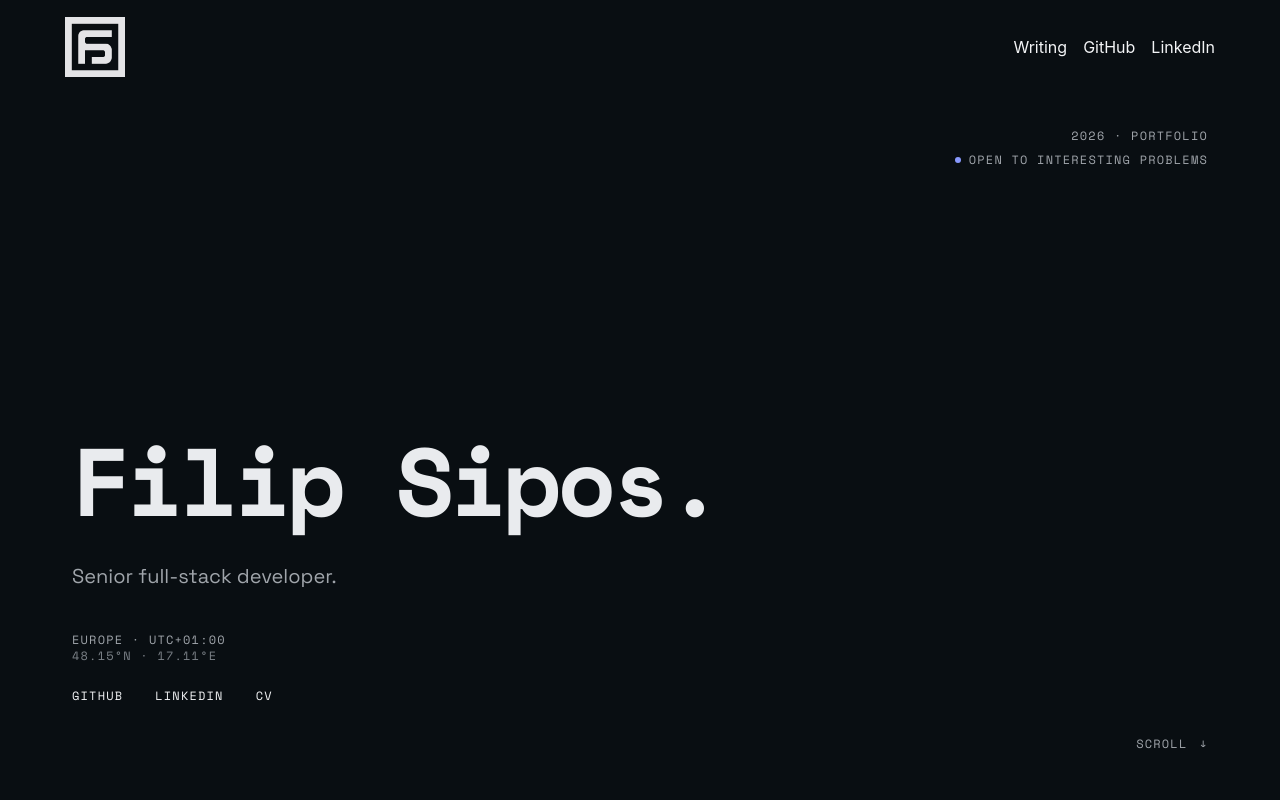
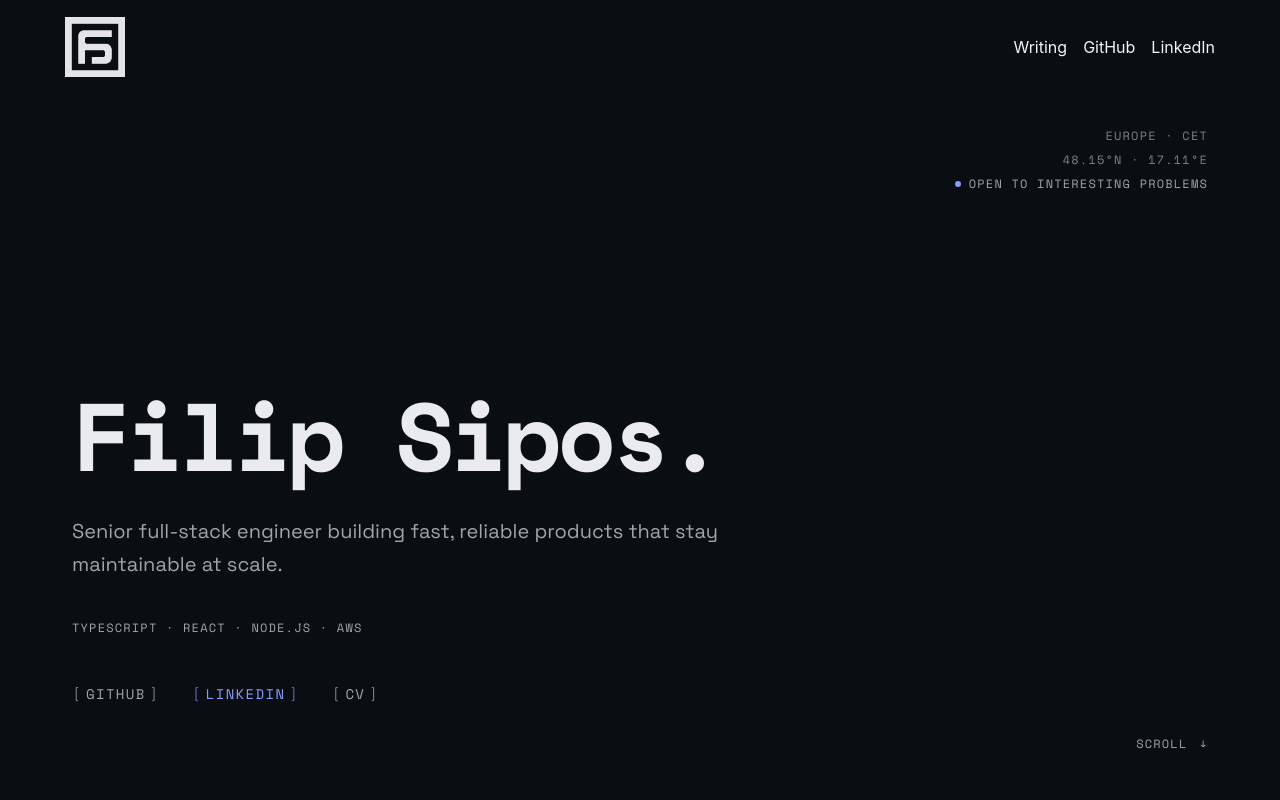
Before and after one commit to filipcodes/portfolio-2026, a React (Vite) app: page / in a window 1280 px wide. Shown: the top 800 px of the page. Built offline with nearby package versions, Linux system fonts and the light colour scheme.

Commit message:
enh: emphasize hero section links (#2)

```diff
--- a/src/routes/-home/components/HeroSection.tsx
+++ b/src/routes/-home/components/HeroSection.tsx
@@ -1,10 +1,53 @@
 import { motion } from 'motion/react'
+import type { ReactNode } from 'react'
 
 import { WRITING_SECTION_ID } from '@/routes/-home/components/WritingSection'
-import { ExternalLink } from '@/shared/components/ExternalLink'
 import { InPageScroll } from '@/shared/components/InPageScroll'
 import { links } from '@/shared/constants/links'
 import { fadeUp, staggerContainer } from '@/shared/constants/motion'
+
+interface HeroCtaLinkProps {
+  href: string
+  children: ReactNode
+  emphasized?: boolean
+}
+
+function HeroCtaLink({ href, children, emphasized = false }: HeroCtaLinkProps) {
+  return (
+    <a
+      href={href}
+      target='_blank'
+      rel='noopener noreferrer'
+      className={`group inline-flex items-center gap-1 transition-colors ${
+        emphasized ? 'text-signal hover:text-fg' : 'text-fg-muted hover:text-fg'
+      }`}
+    >
+      <span
+        aria-hidden='true'
+        className={
+          emphasized
+            ? 'text-signal-dim group-hover:text-signal'
+            : 'text-fg-subtle group-hover:text-fg-muted'
+        }
+      >
+        [
+      </span>
+
+      {children}
+
+      <span
+        aria-hidden='true'
+        className={
+          emphasized
+            ? 'text-signal-dim group-hover:text-signal'
+            : 'text-fg-subtle group-hover:text-fg-muted'
+        }
+      >
+        ]
+      </span>
+    </a>
+  )
+}
 
 function HeroMainContent() {
   return (
@@ -22,31 +65,27 @@ function HeroMainContent() {
       </motion.h1>
       <motion.h2
         variants={fadeUp}
-        className='text-fg-muted mb-10 text-lg leading-relaxed md:text-xl'
+        className='text-fg-muted mb-10 max-w-2xl text-lg leading-relaxed md:text-xl'
       >
-        Senior full-stack developer.
+        Senior full-stack engineer building fast, reliable products that stay
+        maintainable at scale.
       </motion.h2>
       <motion.p
         variants={fadeUp}
-        className='text-fg-muted font-mono text-xs tracking-widest uppercase'
+        className='text-fg-muted mb-12 font-mono text-xs tracking-widest uppercase'
       >
-        Europe · UTC+01:00
-      </motion.p>
-
-      <motion.p
-        variants={fadeUp}
-        className='text-fg-subtle mb-6 font-mono text-xs tracking-widest uppercase'
-      >
-        48.15°N · 17.11°E
+        TypeScript · React · Node.js · AWS
       </motion.p>
 
       <motion.div
         variants={fadeUp}
-        className='flex flex-wrap gap-x-8 gap-y-2 font-mono text-xs tracking-widest uppercase'
+        className='flex flex-wrap gap-x-8 gap-y-3 font-mono text-sm tracking-widest uppercase'
       >
-        <ExternalLink href={links.github}>GitHub</ExternalLink>
-        <ExternalLink href={links.linkedin}>LinkedIn</ExternalLink>
-        <ExternalLink href={links.cv}>CV</ExternalLink>
+        <HeroCtaLink href={links.github}>GitHub</HeroCtaLink>
+        <HeroCtaLink href={links.linkedin} emphasized>
+          LinkedIn
+        </HeroCtaLink>
+        <HeroCtaLink href={links.cv}>CV</HeroCtaLink>
       </motion.div>
     </motion.div>
   )
@@ -61,7 +100,8 @@ export function HeroSection() {
         animate={{ opacity: 1 }}
         transition={{ delay: 0.4, duration: 0.6 }}
       >
-        <p>2026 · Portfolio</p>
+        <p className='text-fg-subtle hidden md:block'>Europe · CET</p>
+        <p className='text-fg-subtle hidden md:block'>48.15°N · 17.11°E</p>
         <p className='flex items-center justify-end gap-2'>
           <span className='bg-signal size-1.5 animate-pulse rounded-full' />
           Open to interesting problems
```
